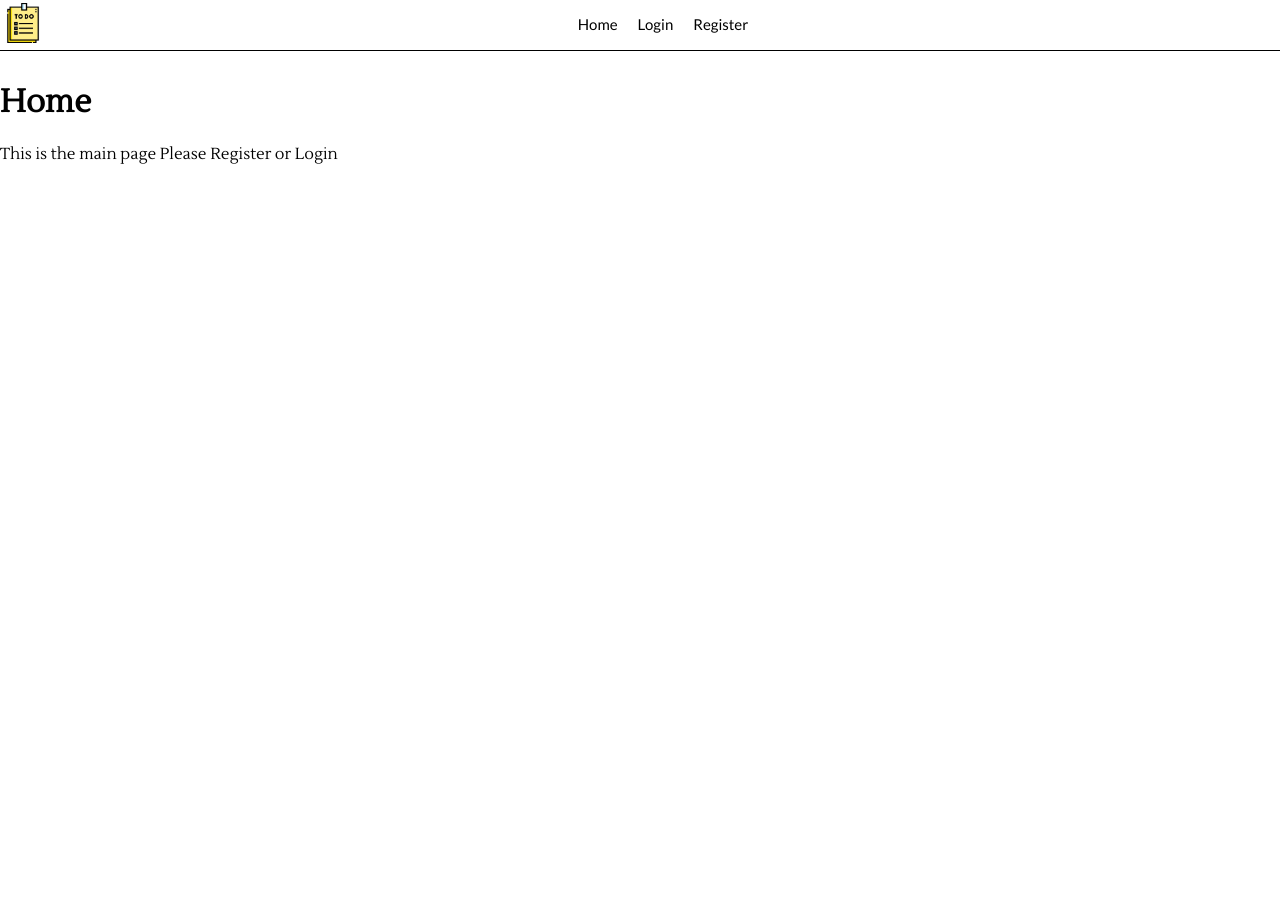
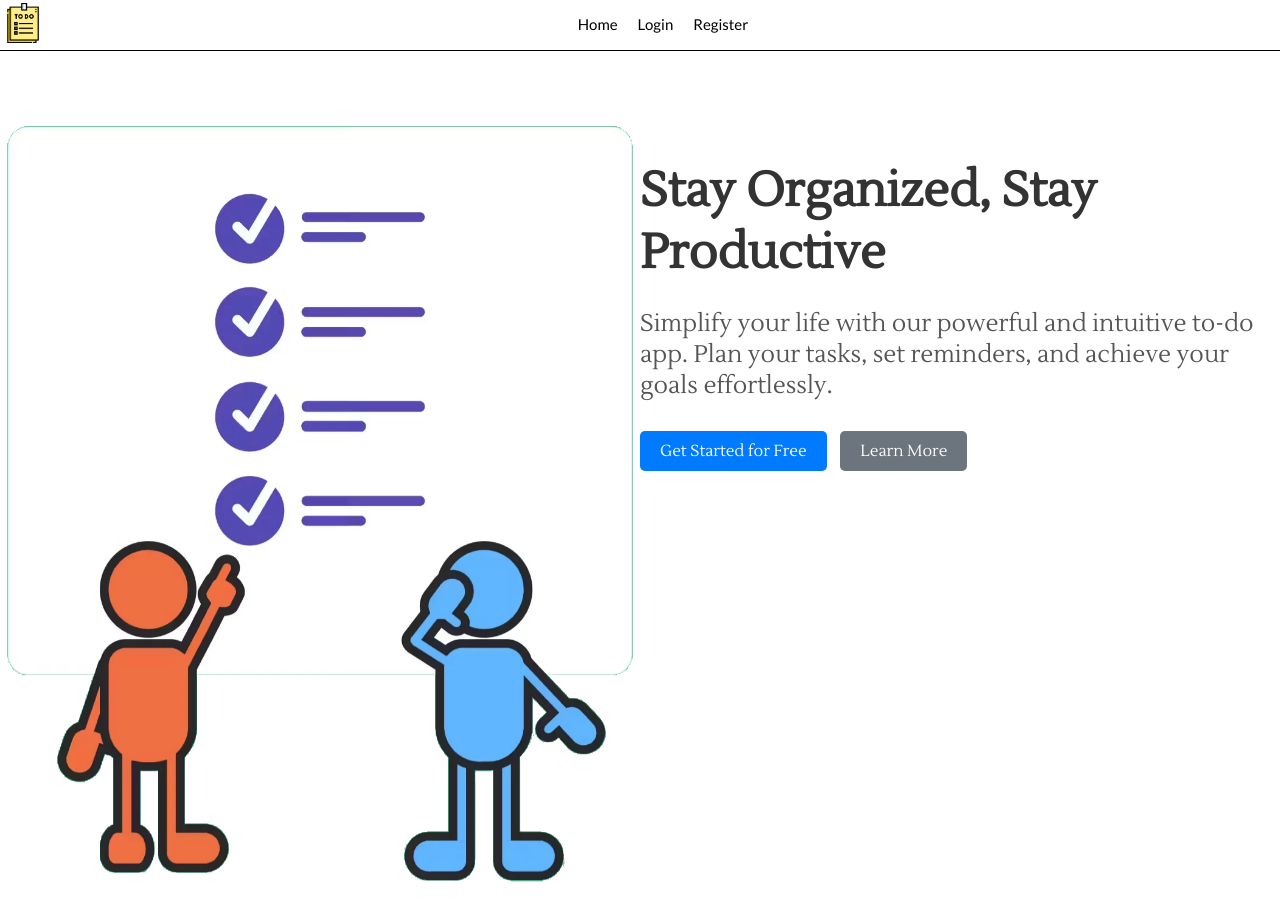
Before and after one commit to ozz1webdev/djangoTodo, a Django app: template project/base/templates/base/base.html in a window 1280 px wide. Before the commit the page ends 164 px from the top, so only its background shows below. Run offline with Django 5.2, Linux system fonts and the light colour scheme; the template is opened without the code that fills it, so the values that code supplies are empty; parts of the project's set-up code (start-up, migrations or seed data) failed here and were passed over.

Commit message:
adding hero page

```diff
--- a/project/base/templates/base/base.html
+++ b/project/base/templates/base/base.html
@@ -1,13 +1,29 @@
 {% extends 'index.html' %}
 {% load static %}
-
+<head>
+    <title>{% block head_title %}Home{% endblock %}</title>
+    <link rel="stylesheet" href="{% static 'css/base.css' %}">
+<head>
 {% block content %}
 <div>
-    <h1>Home</h1>
     {%if request.user.is_authenticated%}
         <p class="animate__animated animate__backInLeft">This is the main page Welcome {{ user.username }}</p>
     {% else %}
-        <p>This is the main page Please Register or Login</p>
+    <section class="hero">
+        <div class="container">
+            <div class="hero-image animate__animated animate__backInLeft">
+                <img src="{% static 'images/mainImage.webp' %}" alt="Hero Image" />
+              </div>
+            <div class="hero-content">
+                <h1 class="hero-title">Stay Organized, Stay Productive</h1>
+                 <p class="hero-subtitle">Simplify your life with our powerful and intuitive to-do app. Plan your tasks, set reminders, and achieve your goals effortlessly.</p>
+            <div class="hero-cta">
+              <a href="/accounts/signup" class="btn btn-primary">Get Started for Free</a>
+              <a href="/features" class="btn btn-secondary">Learn More</a>
+            </div>
+          </div>
+        </div>
+      </section>
     {%endif%}
 
 </div>
--- a/project/static/css/base.css
+++ b/project/static/css/base.css
@@ -0,0 +1,74 @@
+.hero {
+    display: flex;
+    align-items: center;
+    justify-content: space-between;
+    padding: 50px 20px;
+  }
+
+  .hero-content {
+    max-width: 50%;
+  }
+
+  .hero-title {
+    font-size: 3rem;
+    font-weight: bold;
+    color: #333;
+    margin-bottom: 20px;
+  }
+
+  .hero-subtitle {
+    font-size: 1.5rem;
+    color: #555;
+    margin-bottom: 30px;
+  }
+
+  .hero-cta .btn {
+    display: inline-block;
+    padding: 10px 20px;
+    font-size: 1rem;
+    border-radius: 5px;
+    text-decoration: none;
+    margin-right: 10px;
+  }
+
+  .btn-primary {
+    background-color: #007bff;
+    color: #fff;
+  }
+
+  .btn-primary:hover {
+    background-color: #0056b3;
+  }
+
+  .btn-secondary {
+    background-color: #6c757d;
+    color: #fff;
+  }
+
+  .btn-secondary:hover {
+    background-color: #5a6268;
+  }
+
+  .hero-image img {
+    max-width: 100%;
+    height: auto;
+  }
+
+  @media screen and (max-width: 768px) {
+    .container {
+        display: flex;
+        flex-direction: column;
+        text-align: center;
+        align-items: center;
+    }
+
+    .hero-content {
+        max-width: 100%;
+    }
+    .hero-image {
+        max-width: 50%;
+    }
+    .hero-cta {
+        margin-top: 20px;
+    }
+  }
```
Also changed, not shown: project/static/images/mainImage.webp (added).
